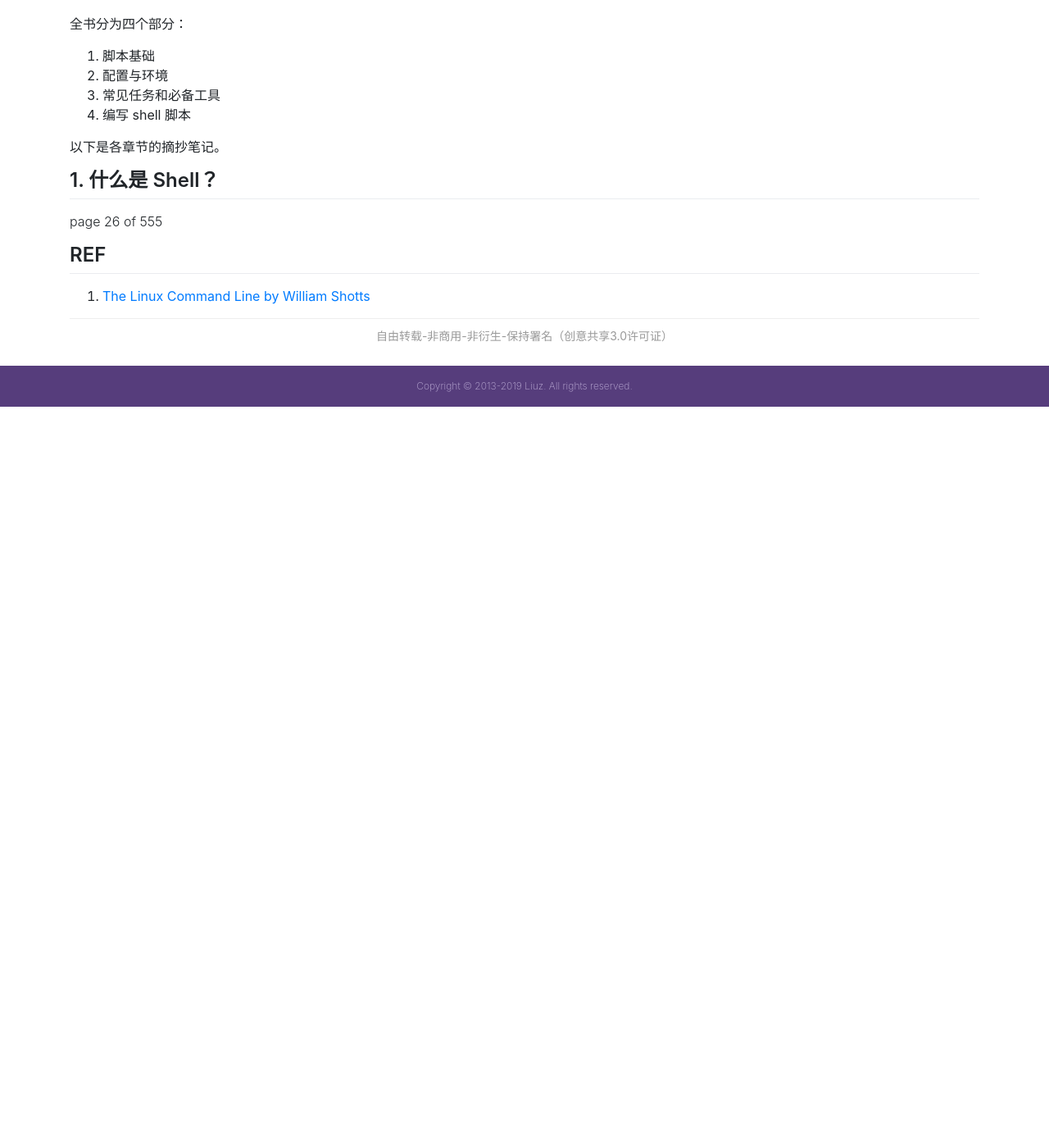
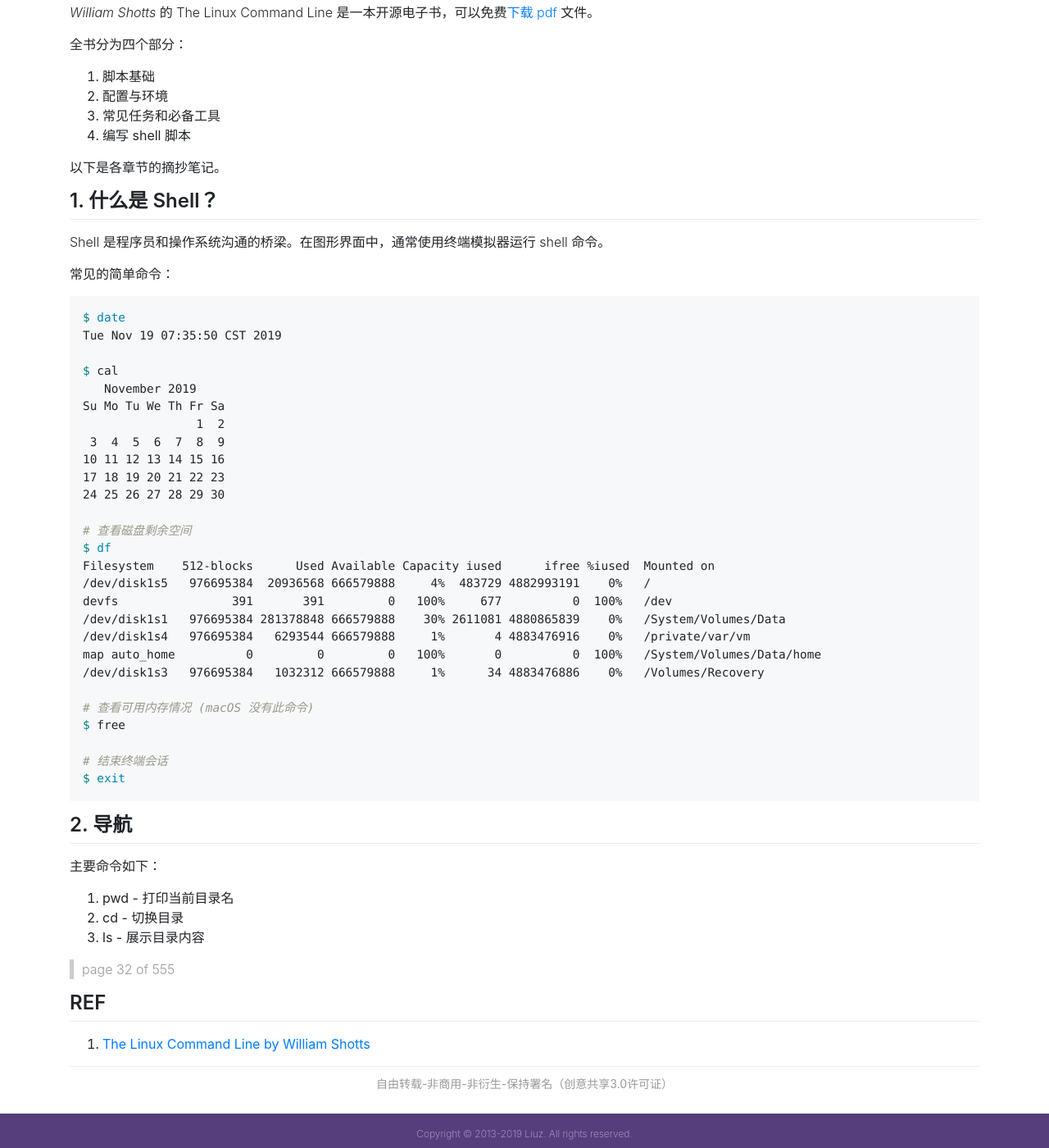
Before and after one commit to liuzhuan/liuzhuan.github.io, a Jekyll site: the page built from _posts/2019-11-18-notes-on-the-linux-command-line.md, in a window 1280 px wide and 1400 px high, scrolled down 268 px. Shown: the whole window at 82% size. Built offline with Jekyll 4.4.1, drawn with Linux system fonts in a browser that asks for light colours; nearby versions of some CDN libraries; comment, search, counter and statistics services are not loaded; before the commit the page ends 900 px from its top, so only the background shows below that.

Commit message:
docs: more shell notes

````diff
--- a/_posts/2019-11-18-notes-on-the-linux-command-line.md
+++ b/_posts/2019-11-18-notes-on-the-linux-command-line.md
@@ -20,7 +20,49 @@
 
 ## 1. 什么是 Shell？
 
-page 26 of 555
+Shell 是程序员和操作系统沟通的桥梁。在图形界面中，通常使用终端模拟器运行 shell 命令。
+
+常见的简单命令：
+
+```sh
+$ date
+Tue Nov 19 07:35:50 CST 2019
+
+$ cal
+   November 2019
+Su Mo Tu We Th Fr Sa
+                1  2
+ 3  4  5  6  7  8  9
+10 11 12 13 14 15 16
+17 18 19 20 21 22 23
+24 25 26 27 28 29 30
+
+# 查看磁盘剩余空间
+$ df
+Filesystem    512-blocks      Used Available Capacity iused      ifree %iused  Mounted on
+/dev/disk1s5   976695384  20936568 666579888     4%  483729 4882993191    0%   /
+devfs                391       391         0   100%     677          0  100%   /dev
+/dev/disk1s1   976695384 281378848 666579888    30% 2611081 4880865839    0%   /System/Volumes/Data
+/dev/disk1s4   976695384   6293544 666579888     1%       4 4883476916    0%   /private/var/vm
+map auto_home          0         0         0   100%       0          0  100%   /System/Volumes/Data/home
+/dev/disk1s3   976695384   1032312 666579888     1%      34 4883476886    0%   /Volumes/Recovery
+
+# 查看可用内存情况 (macOS 没有此命令)
+$ free
+
+# 结束终端会话
+$ exit
+```
+
+## 2. 导航
+
+主要命令如下：
+
+1. pwd - 打印当前目录名
+1. cd - 切换目录
+1. ls - 展示目录内容
+
+> page 32 of 555
 
 ## REF
 
````
